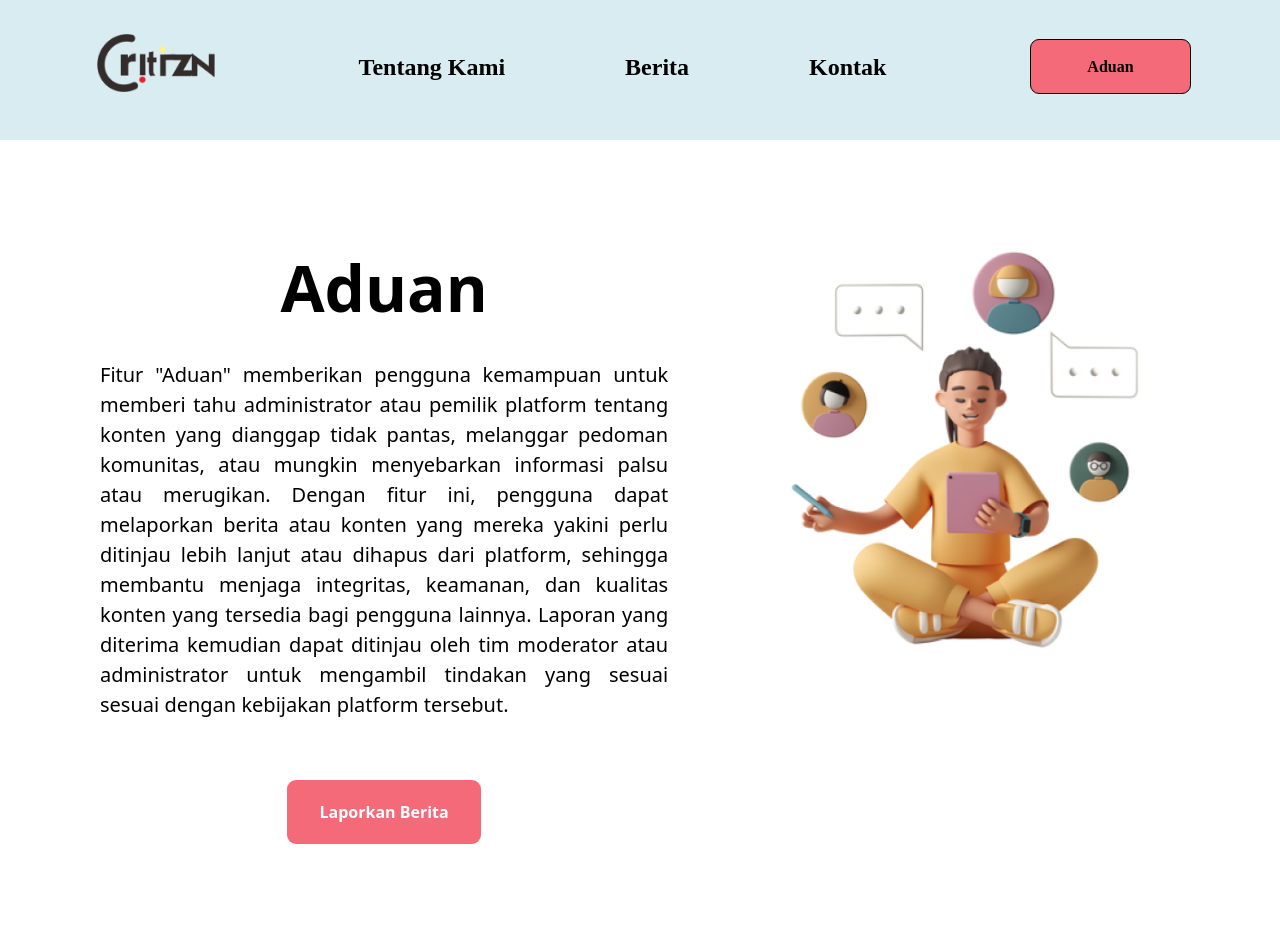
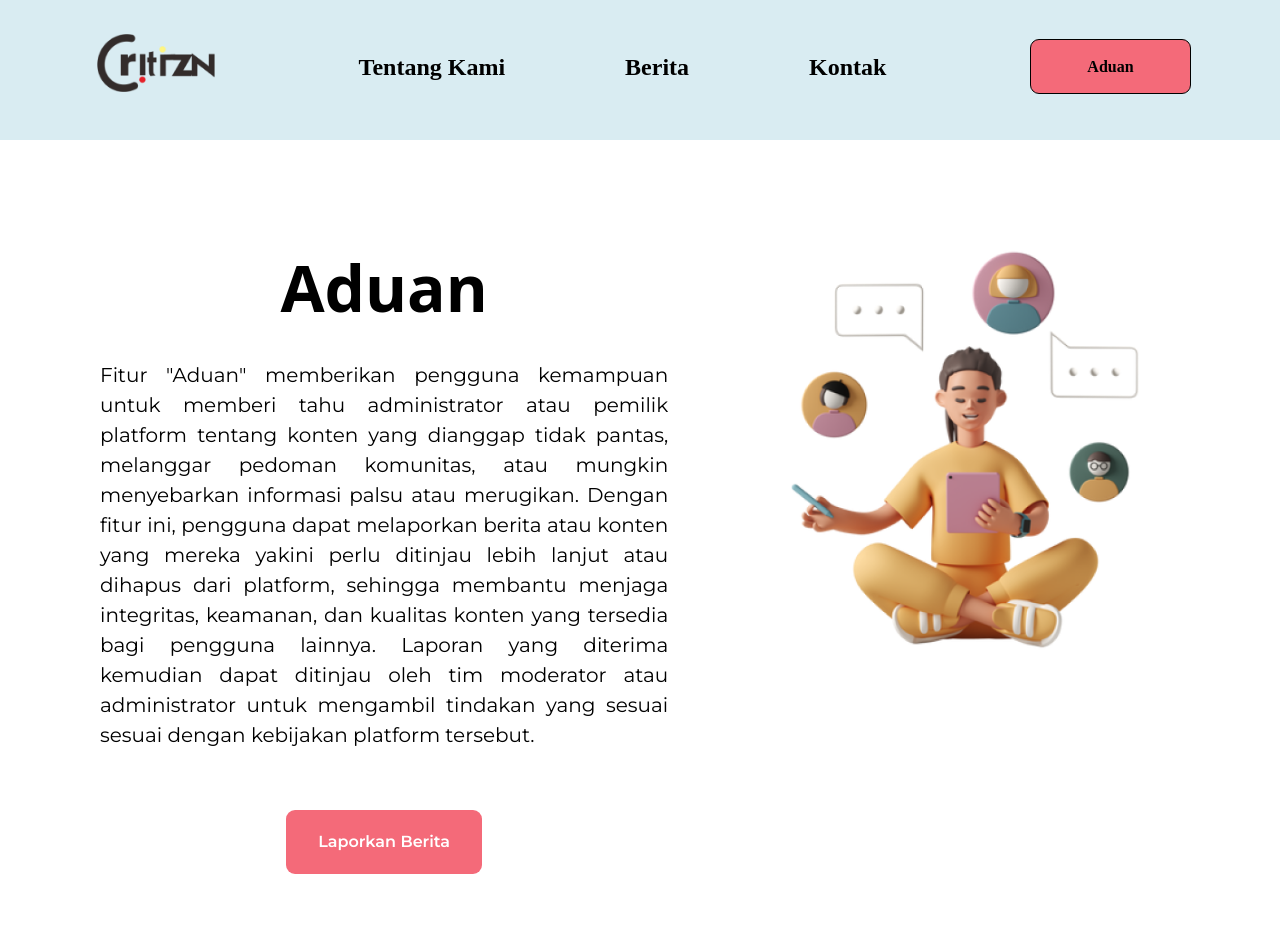
Before and after one commit to satriowcksnnnnnn/web_beritra, a React (Vite) app: page /Aduan in a window 1280 px wide. Shown: the top 952 px of the page. Built offline with nearby package versions, Linux system fonts and the light colour scheme; a web font is replaced by a local one.

Commit message:
update-font

```diff
--- a/src/component/AboutUs.jsx
+++ b/src/component/AboutUs.jsx
@@ -15,7 +15,7 @@ export default function AboutUs() {
         justifyContent: 'center',
      };
   return (
-    <div>
+    <div className='font-montserrat'>
       <div style={containerStyle}>
         <div className='text-center'>
             <h3 className='text-[55px] font-bold text-white'>Tentang Kami</h3>
--- a/src/component/Hero.jsx
+++ b/src/component/Hero.jsx
@@ -3,7 +3,7 @@ import HomeImg from "../assets/image/casual.png"
 
 export default function Hero() {
   return (
-    <div className="flex justify-between mt-[100px] mx-[100px]">
+    <div className="flex justify-between mt-[100px] mx-[100px] font-montserrat">
         <div className="w-[628px]">
             <h1 className="text-[64px] font-bold text-right">Gerakan Jogja <br/>Bebas <span className="text-secondary">Hoax</span></h1>
             <p className="text-3xl font-medium mt-6 text-right">Sebagai masyarakat, kita harus kritis menerima sebuah berita untuk
--- a/src/component/Laporkan.jsx
+++ b/src/component/Laporkan.jsx
@@ -16,7 +16,7 @@ export default function Laporkan() {
     <div className='flex justify-between gap-[92px] mt-[100px] mx-[100px]'>
       <div className="w-[628px]">
         <h1 className="text-[64px] font-bold text-center">Aduan</h1>
-          <p className="text-[20px] font-normal mt-6 text-justify">Fitur "Aduan" memberikan pengguna kemampuan untuk memberi
+          <p className="text-[20px] font-normal mt-6 text-justify font-montserrat">Fitur "Aduan" memberikan pengguna kemampuan untuk memberi
             tahu administrator atau pemilik platform tentang konten yang dianggap tidak pantas,
             melanggar pedoman komunitas, atau mungkin menyebarkan informasi palsu atau merugikan.
             Dengan fitur ini, pengguna dapat melaporkan berita atau konten yang mereka yakini perlu
@@ -25,7 +25,7 @@ export default function Laporkan() {
             kemudian dapat ditinjau oleh tim moderator atau administrator untuk mengambil tindakan yang sesuai sesuai dengan kebijakan platform tersebut.
           </p>
       <div className="relative w-full mt-[60px]">
-        <div className="items-center text-center">
+        <div className="items-center text-center font-montserrat">
                     <button onClick={handleLaporkanBerita} className='bg-secondary px-8 py-5 rounded-[9px] font-semibold text-white justify-center whitespace-nowrap hover:bg-secondary/50'>
                       Laporkan Berita
                     </button>
```
